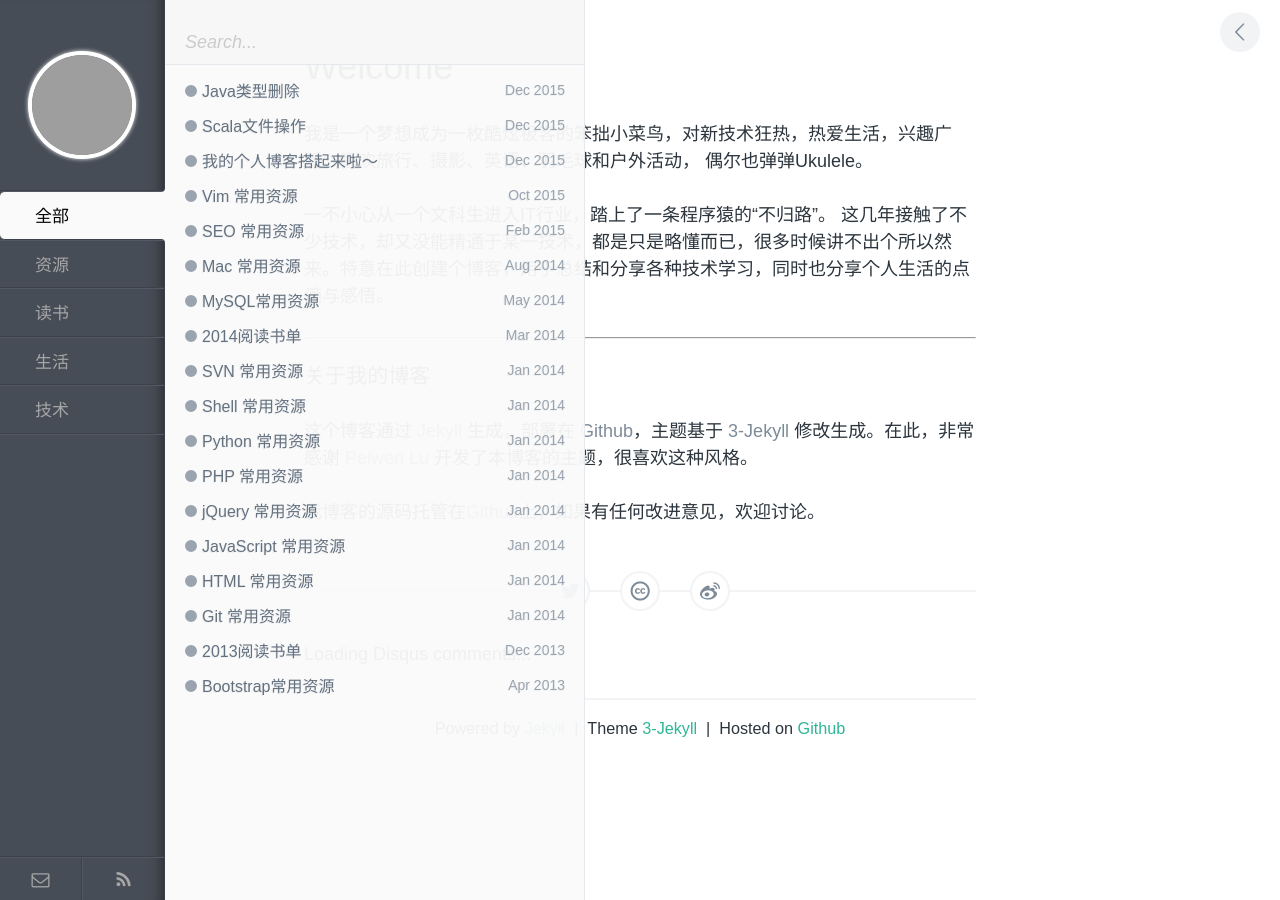
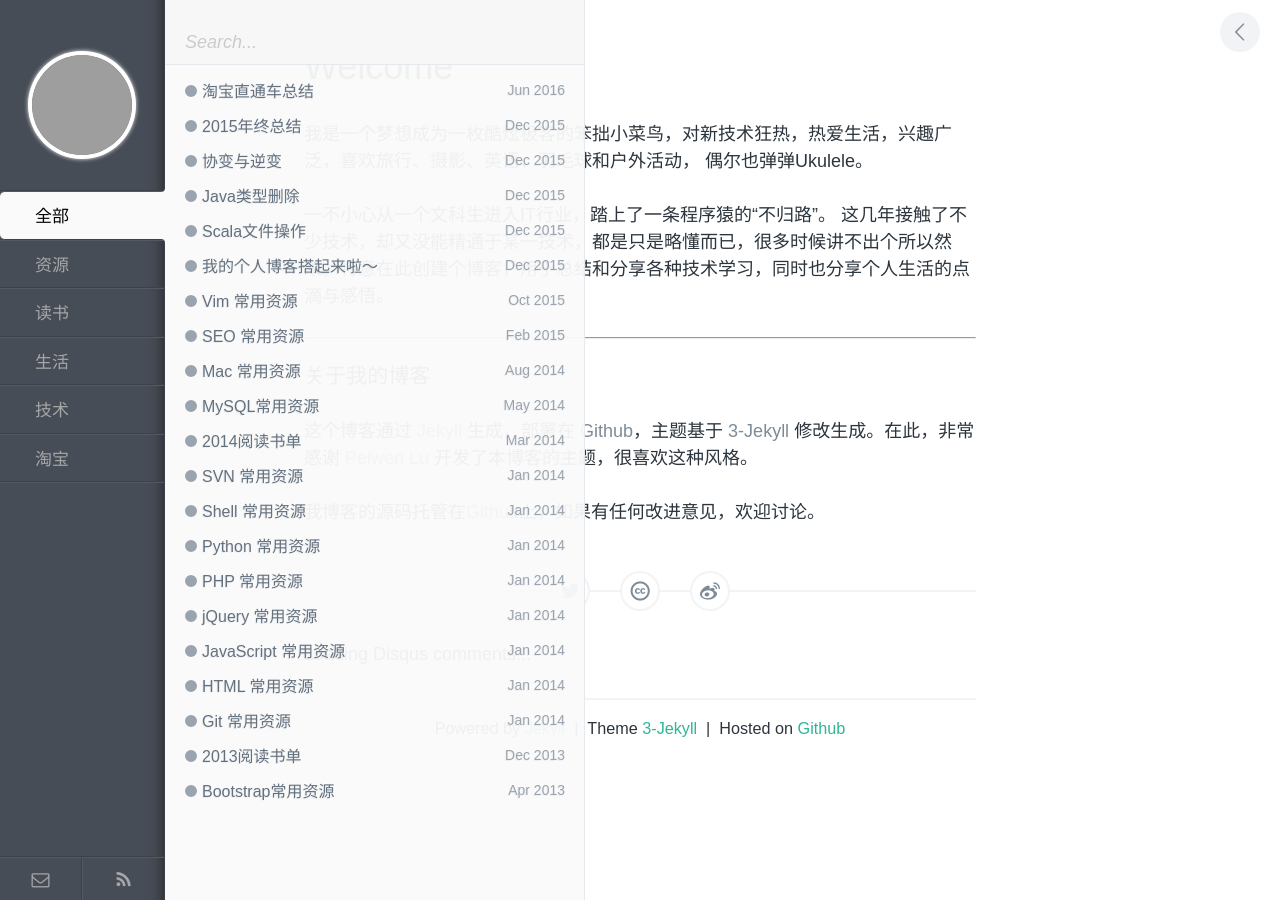
Before and after one commit to z00216423/z00216423.github.io, a Jekyll site: the page built from index.md, in a window 1280 px wide. Built offline with Jekyll 4.4.1, drawn with Linux system fonts in a browser that asks for light colours; comment, search, counter and statistics services are not loaded; grey boxes are pictures that could not be loaded.

Commit message:
add taobao tag

```diff
--- /dev/null
+++ b/_posts/life/2015-12-31-summary-of-year-2005.md
@@ -0,0 +1,14 @@
+---
+layout: post
+title: 2015年终总结
+category: 生活
+tags: blog
+---
+
+再有1个小时就是新的一年了， 在这新旧交替之际，总结一下我的2015年。
+
+
+2015很多目标没有达成，驾照没有拿到，太白山也没有穿越，健身计划也是中途夭折了，带着一身肥肉，我又来到了2016年。
+
+
+2015年工作上收获还是很大，专业技能还是有很大提高。
--- /dev/null
+++ b/_posts/taobao/2016-06-11-taobao.md
@@ -0,0 +1,6 @@
+---
+layout: post
+title: 淘宝直通车总结
+category: 淘宝
+tags: taobao
+---
--- /dev/null
+++ b/_posts/tech/2015-12-27-covariance-invariance.md
@@ -0,0 +1,6 @@
+---
+layout: post
+title: 协变与逆变
+category: 技术
+tags: blog
+---
```
Also changed, not shown: _posts/tech/2015-12-25-java-scala-type.md (+1 -1 lines).
